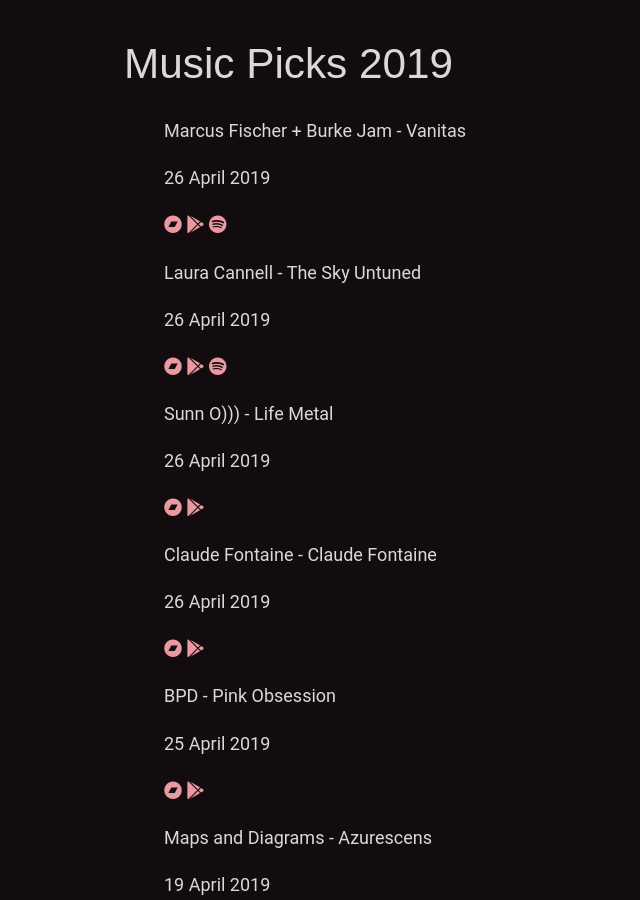
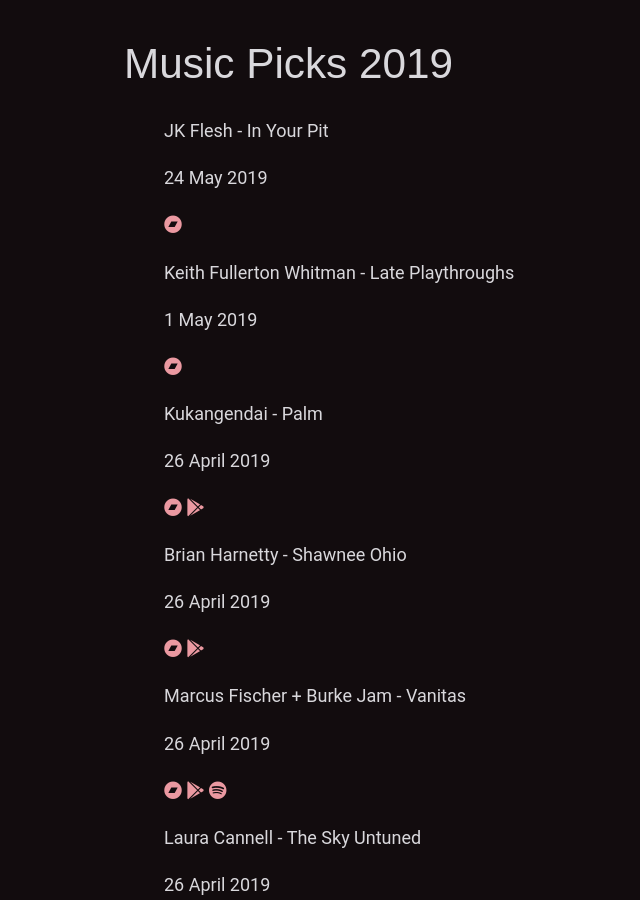
Before and after one commit to edclements/website, a Jekyll site: the page built from music-picks/2019.html, in a window 1280 px wide and 900 px high. Shown: the whole window, without its empty margins (174-814 px from the left). Built offline with Jekyll 4.4.1, drawn with Linux system fonts in a browser that asks for light colours; nearby versions of some CDN libraries; some of the changed text lies outside the part shown.

Commit message:
Add music

```diff
--- a/_data/music-picks/2018.yml
+++ b/_data/music-picks/2018.yml
@@ -401,3 +401,9 @@
   bandcamp: https://hospitalproductions.bandcamp.com/album/scarlet-locust-of-these-columns-remaster
   google: https://play.google.com/music/listen#/album/B7hf3v4n4kdjgxlkdkrexqe5ecq/Lussuria/Scarlet+Locust+of+These+Columns
   spotify: https://open.spotify.com/album/2a2rN6QgUOmRLooLmC0G5k
+
+- artist: Chris Corsano & Bill Orcutt
+  title: Brace Up!
+  date: 2018-11-02
+  bandcamp: https://billorcutt.bandcamp.com/album/brace-up
+  google: https://play.google.com/music/listen#/album/Bolquy72g2wpv4fjfroawprqzpi/Bill+Orcutt/Brace+Up!
--- a/_data/music-picks/2019.yml
+++ b/_data/music-picks/2019.yml
@@ -442,3 +442,33 @@
   bandcamp: https://dragonseyerecordings.bandcamp.com/album/vanitas
   google: https://play.google.com/music/listen#/album/Bbhzb2gwpndyheaxbddxyslksz4/Marcus+Fischer/Vanitas
   spotify: https://open.spotify.com/album/6bK73hQx2AhyS93Ay34EGR
+
+- artist: JK Flesh
+  title: In Your Pit
+  date: 2019-05-24
+  label: Avalanche Recordings
+  bandcamp: https://jkflesh.bandcamp.com/album/in-your-pit-e-p-2
+
+- artist: Brian Harnetty
+  title: Shawnee Ohio
+  date: 2019-04-26
+  bandcamp: https://karlrecords.bandcamp.com/album/shawnee-ohio
+  google: https://play.google.com/music/listen#/album/Bovlbmwzzyubmw7zqke67cme2ja/Brian+Harnetty/Shawnee%2C+Ohio
+
+- artist: Kukangendai
+  title: Palm
+  date: 2019-04-26
+  bandcamp: https://ideologicorgan.bandcamp.com/album/palm
+  google: https://play.google.com/music/listen#/album/Bg3zu4luo3smudstw5f7cxbrx6m/Kukangendai/Palm
+
+- artist: Zachary Paul
+  title: A Meditation on Discord
+  date: 2019-04-12
+  label: Touch
+  bandcamp: https://touch333.bandcamp.com/album/a-meditation-on-discord
+  google: https://play.google.com/music/listen#/album/B7tnqchmholy5fowxmjiylghf6q/Zachary+Paul/A+Meditation+on+Discord
+
+- artist: Keith Fullerton Whitman
+  title: Late Playthroughs
+  date: 2019-05-01
+  bandcamp: https://keithfullertonwhitman.bandcamp.com/album/late-playthroughs
```
